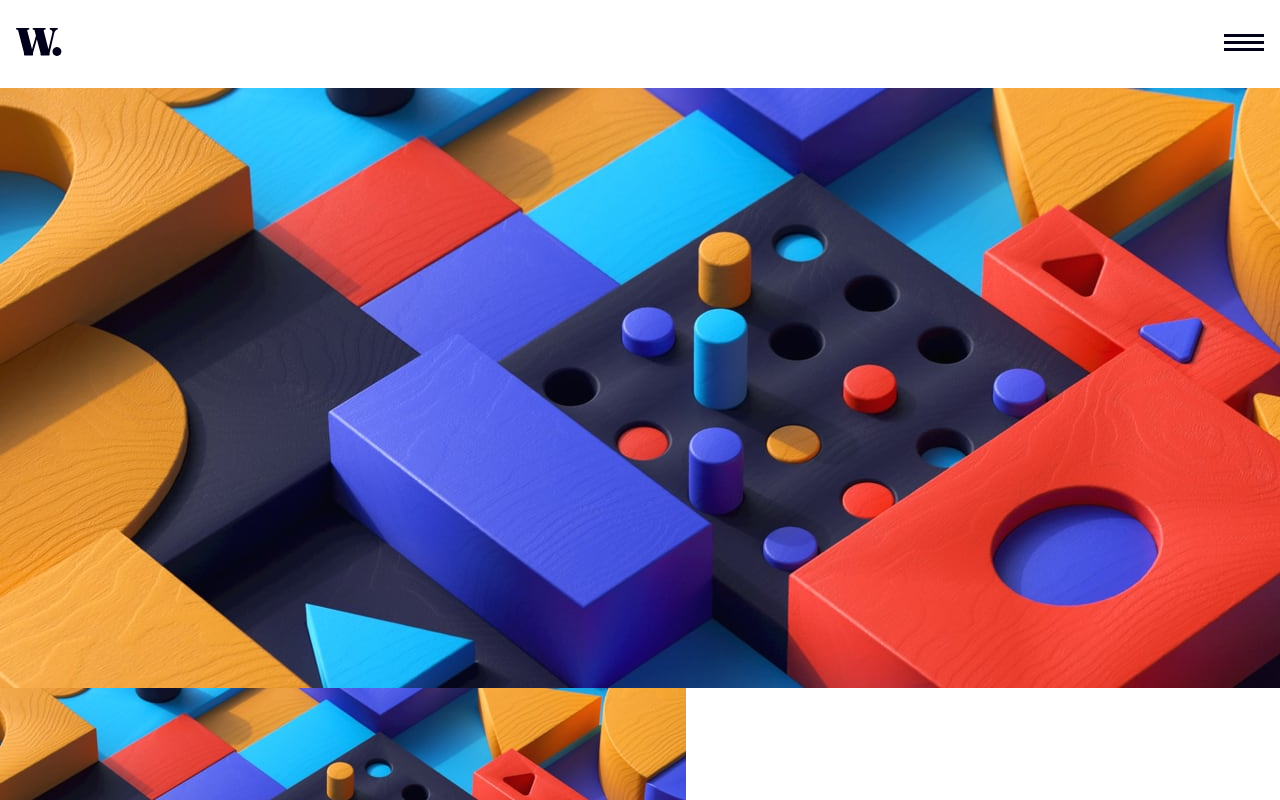
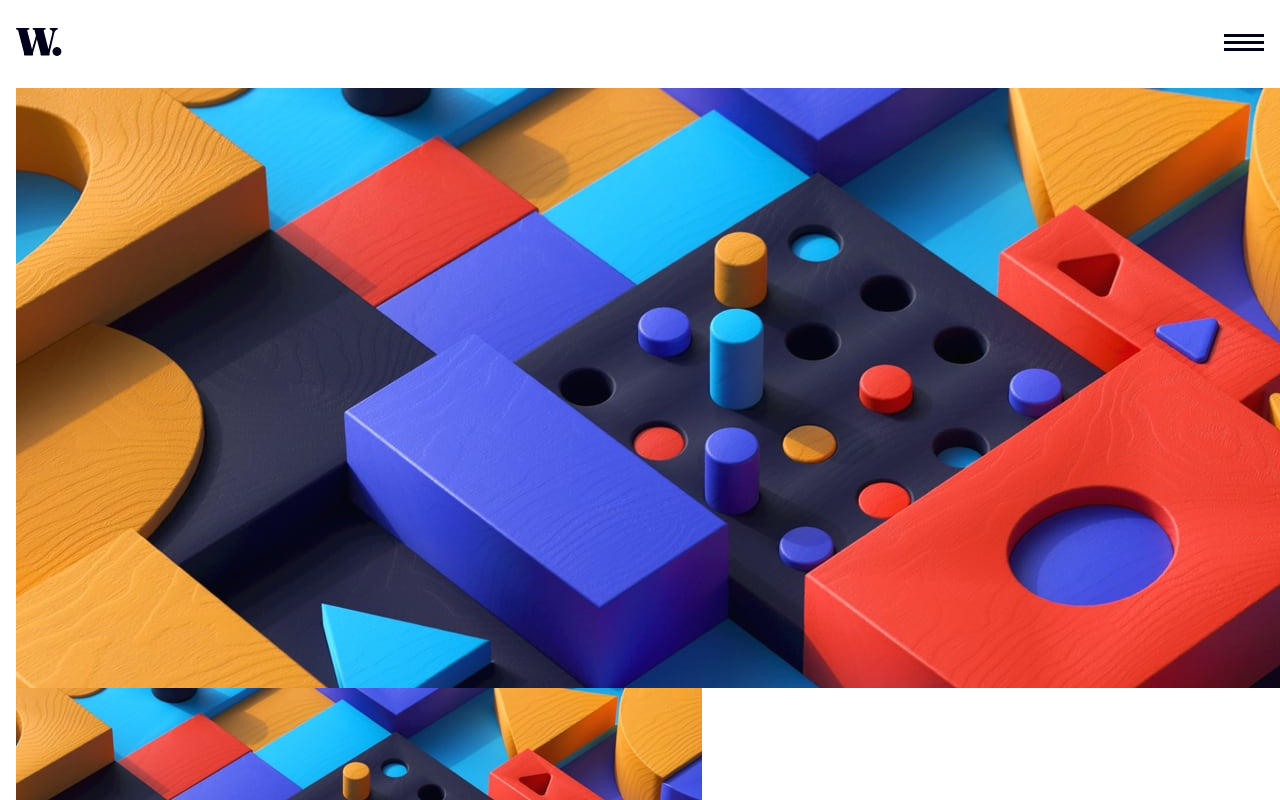
Before and after one commit to VenusY/frontend-mentor-news-homepage, a React app: page / in a window 1280 px wide. Shown: the top 800 px of the page. Built offline with nearby package versions, Linux system fonts and the light colour scheme.

Commit message:
Add @font-face at-rule and styles for App component

```diff
--- a/src/styles/scss/App.scss
+++ b/src/styles/scss/App.scss
@@ -0,0 +1,13 @@
+@font-face {
+  font-family: 'Inter';
+  src: url('../../assets/fonts/Inter-VariableFont_slnt\,wght.ttf')
+    format('truetype');
+}
+
+body {
+  font-family: 'Inter';
+}
+
+.articles-section {
+  padding: 0 16px 80px 16px;
+}
```
